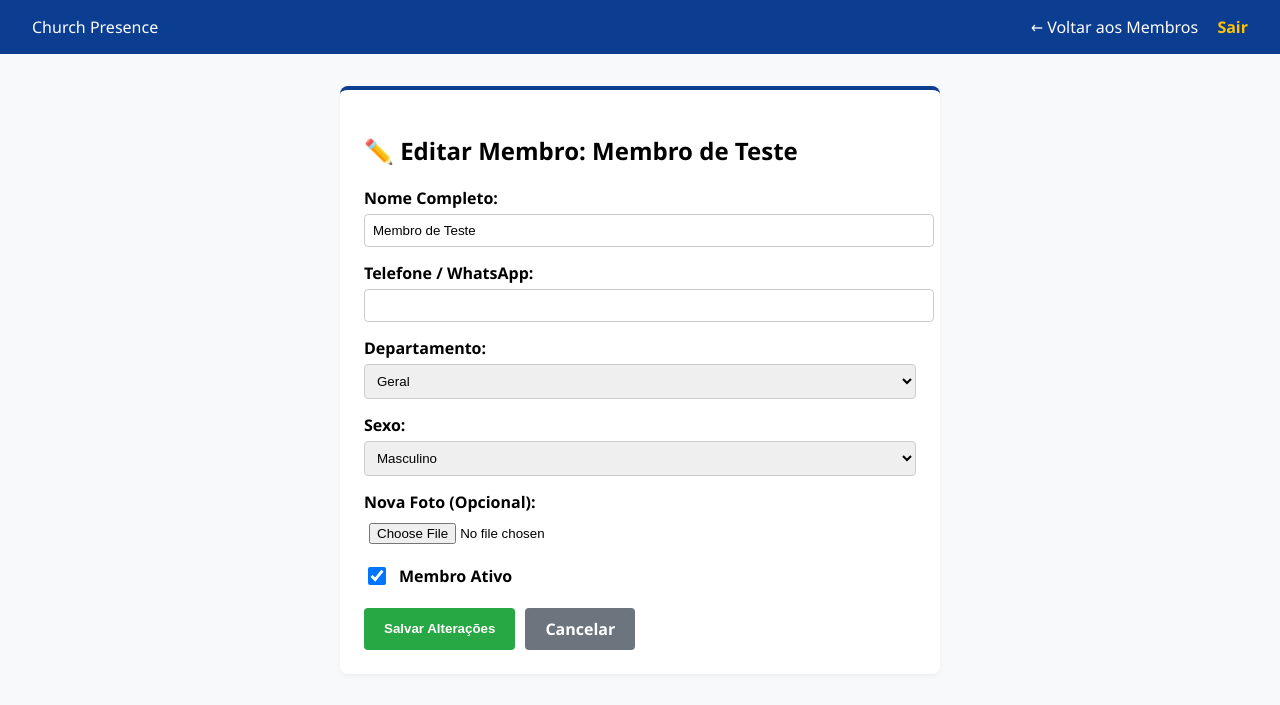
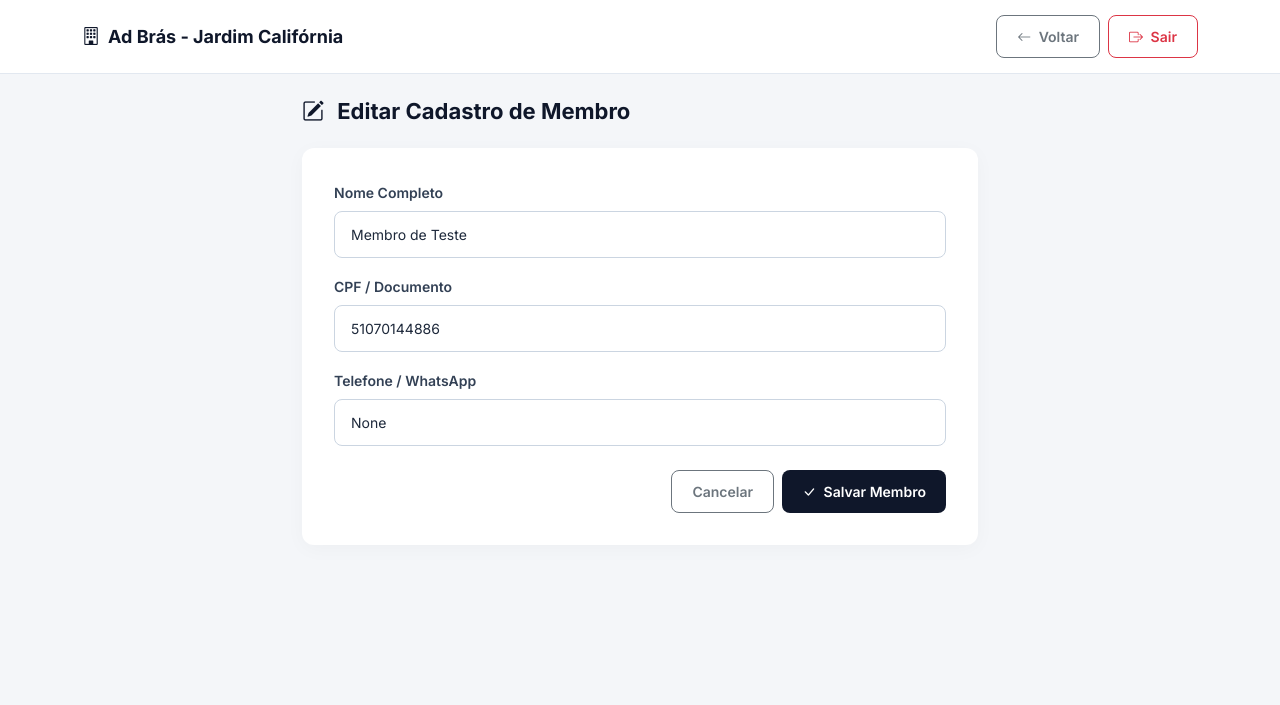
Before and after one commit to SimiTeste/church-presence, a Flask app: page /members/edit/1 in a window 1280 px wide. Shown: the top 705 px of the page. Run offline with Flask 3, Linux system fonts and the light colour scheme; a user stored in the database is signed in; data comes from the database, SQL or seed files in the repository.

Commit message:
Padroniza formulario de cadastro e edicao de membros

```diff
--- a/templates/edit_member.html
+++ b/templates/edit_member.html
@@ -1,70 +1,159 @@
 <!DOCTYPE html>
-<html lang="pt-br">
+<html lang="pt-BR">
 <head>
     <meta charset="UTF-8">
     <meta name="viewport" content="width=device-width, initial-scale=1.0">
-    <title>Editar Membro - Church Presence</title>
-    <link rel="stylesheet" href="{{ url_for('static', filename='css/dashboard.css') }}">
+    <title>{{ 'Editar Membro' if member else 'Novo Membro' }} - Ad Brás Jardim Califórnia</title>
+    <!-- Bootstrap CSS v5.3 -->
+    <link href="https://cdn.jsdelivr.net/npm/bootstrap@5.3.0/dist/css/bootstrap.min.css" rel="stylesheet">
+    <!-- Bootstrap Icons -->
+    <link href="https://cdn.jsdelivr.net/npm/bootstrap-icons@1.10.5/font/bootstrap-icons.css" rel="stylesheet">
+    <!-- Google Fonts -->
+    <link href="https://fonts.googleapis.com/css2?family=Inter:wght@400;500;600;700&display=swap" rel="stylesheet">
+    <style>
+        body {
+            font-family: 'Inter', sans-serif;
+            background-color: #f4f6f9;
+            color: #1e293b;
+        }
+
+        .navbar {
+            background-color: #ffffff;
+            border-bottom: 1px solid #e2e8f0;
+            padding: 15px 0;
+        }
+
+        .navbar-brand {
+            font-weight: 700;
+            color: #0f172a !important;
+            font-size: 18px;
+        }
+
+        .card-custom {
+            background: #ffffff;
+            border: none;
+            border-radius: 12px;
+            box-shadow: 0 4px 20px rgba(0, 0, 0, 0.03);
+            padding: 32px;
+            margin-bottom: 24px;
+        }
+
+        .btn-custom {
+            border-radius: 8px;
+            font-weight: 600;
+            padding: 10px 20px;
+            font-size: 14px;
+            transition: all 0.2s ease;
+        }
+
+        .btn-dark-custom {
+            background-color: #0f172a;
+            color: #ffffff;
+            border: none;
+        }
+
+        .btn-dark-custom:hover {
+            background-color: #1e293b;
+            color: #ffffff;
+        }
+
+        .form-label {
+            font-weight: 600;
+            color: #334155;
+            font-size: 14px;
+            margin-bottom: 8px;
+        }
+
+        .form-control {
+            border-radius: 8px;
+            border: 1px solid #cbd5e1;
+            padding: 12px 16px;
+            font-size: 14px;
+            color: #1e293b;
+        }
+
+        .form-control:focus {
+            border-color: #0f172a;
+            box-shadow: 0 0 0 3px rgba(15, 23, 42, 0.1);
+        }
+
+        .page-title {
+            font-weight: 700;
+            color: #0f172a;
+            font-size: 22px;
+            margin-bottom: 24px;
+        }
+    </style>
 </head>
 <body>
-    <nav class="navbar">
-        <div class="logo">Church Presence</div>
-        <div class="user-info">
-            <a href="{{ url_for('members.index') }}" style="color: white; margin-right: 15px; text-decoration: none;">← Voltar aos Membros</a>
-            <a href="{{ url_for('auth.logout') }}" class="btn-logout">Sair</a>
+
+    <!-- Navbar Superior -->
+    <nav class="navbar navbar-expand-lg navbar-light">
+        <div class="container">
+            <a class="navbar-brand" href="{{ url_for('dashboard.index') }}">
+                <i class="bi bi-building me-2"></i>Ad Brás - Jardim Califórnia
+            </a>
+            <div class="d-flex align-items: center;">
+                <a href="{{ url_for('members.index') }}" class="btn btn-outline-secondary btn-sm btn-custom me-2">
+                    <i class="bi bi-arrow-left me-1"></i> Voltar
+                </a>
+                <a href="{{ url_for('auth.logout') }}" class="btn btn-outline-danger btn-sm btn-custom">
+                    <i class="bi bi-box-arrow-right me-1"></i> Sair
+                </a>
+            </div>
         </div>
     </nav>
 
-    <div class="dashboard-content" style="max-width: 600px; margin: 0 auto;">
-        <div class="card">
-            <h2>✏️ Editar Membro: {{ member.nome }}</h2>
+    <!-- Conteúdo Principal -->
+    <div class="container my-4" style="max-width: 700px;">
 
-            <form method="POST" enctype="multipart/form-data" style="margin-top: 20px;">
-                <div style="margin-bottom: 15px;">
-                    <label style="display: block; font-weight: bold; margin-bottom: 5px;">Nome Completo:</label>
-                    <input type="text" name="nome" value="{{ member.nome }}" required style="width: 100%; padding: 8px; border: 1px solid #ccc; border-radius: 4px;">
+        <!-- Flash Messages -->
+        {% with messages = get_flashed_messages(with_categories=true) %}
+            {% if messages %}
+                {% for category, message in messages %}
+                    <div class="alert alert-{{ 'danger' if category == 'danger' else 'success' }} alert-dismissible fade show" role="alert">
+                        {{ message }}
+                        <button type="button" class="btn-close" data-bs-dismiss="alert" aria-label="Close"></button>
+                    </div>
+                {% endfor %}
+            {% endif %}
+        {% endwith %}
+
+        <h1 class="page-title">
+            <i class="bi {{ 'bi-pencil-square' if member else 'bi-person-plus' }} me-2"></i>
+            {{ 'Editar Cadastro de Membro' if member else 'Cadastrar Novo Membro' }}
+        </h1>
+
+        <!-- Formulário -->
+        <div class="card-custom">
+            <form method="POST">
+                <div class="mb-3">
+                    <label for="nome" class="form-label">Nome Completo</label>
+                    <input type="text" class="form-control" id="nome" name="nome" value="{{ member.nome if member else '' }}" required placeholder="Digite o nome completo">
                 </div>
 
-                <div style="margin-bottom: 15px;">
-                    <label style="display: block; font-weight: bold; margin-bottom: 5px;">Telefone / WhatsApp:</label>
-                    <input type="text" name="telefone" value="{{ member.telefone or '' }}" style="width: 100%; padding: 8px; border: 1px solid #ccc; border-radius: 4px;">
+                <div class="mb-3">
+                    <label for="cpf" class="form-label">CPF / Documento</label>
+                    <input type="text" class="form-control" id="cpf" name="cpf" value="{{ member.cpf if member else '' }}" required placeholder="Apenas números ou formatado">
                 </div>
 
-                <div style="margin-bottom: 15px;">
-                    <label style="display: block; font-weight: bold; margin-bottom: 5px;">Departamento:</label>
-                    <select name="departamento" required style="width: 100%; padding: 8px; border: 1px solid #ccc; border-radius: 4px;">
-                        <option value="Geral" {% if member.departamento == 'Geral' %}selected{% endif %}>Geral</option>
-                        <option value="Jovens" {% if member.departamento == 'Jovens' %}selected{% endif %}>Jovens</option>
-                        <option value="Adultos" {% if member.departamento == 'Adultos' %}selected{% endif %}>Adultos</option>
-                        <option value="Infantil" {% if member.departamento == 'Infantil' %}selected{% endif %}>Infantil</option>
-                        <option value="Adolescentes" {% if member.departamento == 'Adolescentes' %}selected{% endif %}>Adolescentes</option>
-                    </select>
+                <div class="mb-4">
+                    <label for="telefone" class="form-label">Telefone / WhatsApp</label>
+                    <input type="text" class="form-control" id="telefone" name="telefone" value="{{ member.telefone if member else '' }}" placeholder="(00) 00000-0000">
                 </div>
 
-                <div style="margin-bottom: 15px;">
-                    <label style="display: block; font-weight: bold; margin-bottom: 5px;">Sexo:</label>
-                    <select name="sexo" style="width: 100%; padding: 8px; border: 1px solid #ccc; border-radius: 4px;">
-                        <option value="M" {% if member.sexo == 'M' %}selected{% endif %}>Masculino</option>
-                        <option value="F" {% if member.sexo == 'F' %}selected{% endif %}>Feminino</option>
-                    </select>
-                </div>
-
-                <div style="margin-bottom: 15px;">
-                    <label style="display: block; font-weight: bold; margin-bottom: 5px;">Nova Foto (Opcional):</label>
-                    <input type="file" name="foto" accept="image/*" style="width: 100%; padding: 5px;">
-                </div>
-
-                <div style="margin-bottom: 20px; display: flex; align-items: center; gap: 10px;">
-                    <input type="checkbox" name="ativo" id="ativo" {% if member.ativo %}checked{% endif %} style="width: 18px; height: 18px;">
-                    <label for="ativo" style="font-weight: bold; cursor: pointer;">Membro Ativo</label>
-                </div>
-
-                <div style="display: flex; gap: 10px;">
-                    <button type="submit" style="background-color: #28a745; color: white; padding: 10px 20px; border: none; border-radius: 4px; font-weight: bold; cursor: pointer;">Salvar Alterações</button>
-                    <a href="{{ url_for('members.index') }}" style="background-color: #6c757d; color: white; padding: 10px 20px; text-decoration: none; border-radius: 4px; font-weight: bold; display: inline-block;">Cancelar</a>
+                <div class="d-flex justify-content-end gap-2">
+                    <a href="{{ url_for('members.index') }}" class="btn btn-outline-secondary btn-custom">Cancelar</a>
+                    <button type="submit" class="btn btn-dark-custom btn-custom">
+                        <i class="bi bi-check-lg me-1"></i> Salvar Membro
+                    </button>
                 </div>
             </form>
         </div>
+
     </div>
+
+    <!-- Bootstrap JS Bundle -->
+    <script src="https://cdn.jsdelivr.net/npm/bootstrap@5.3.0/dist/js/bootstrap.bundle.min.js"></script>
 </body>
 </html>
```
